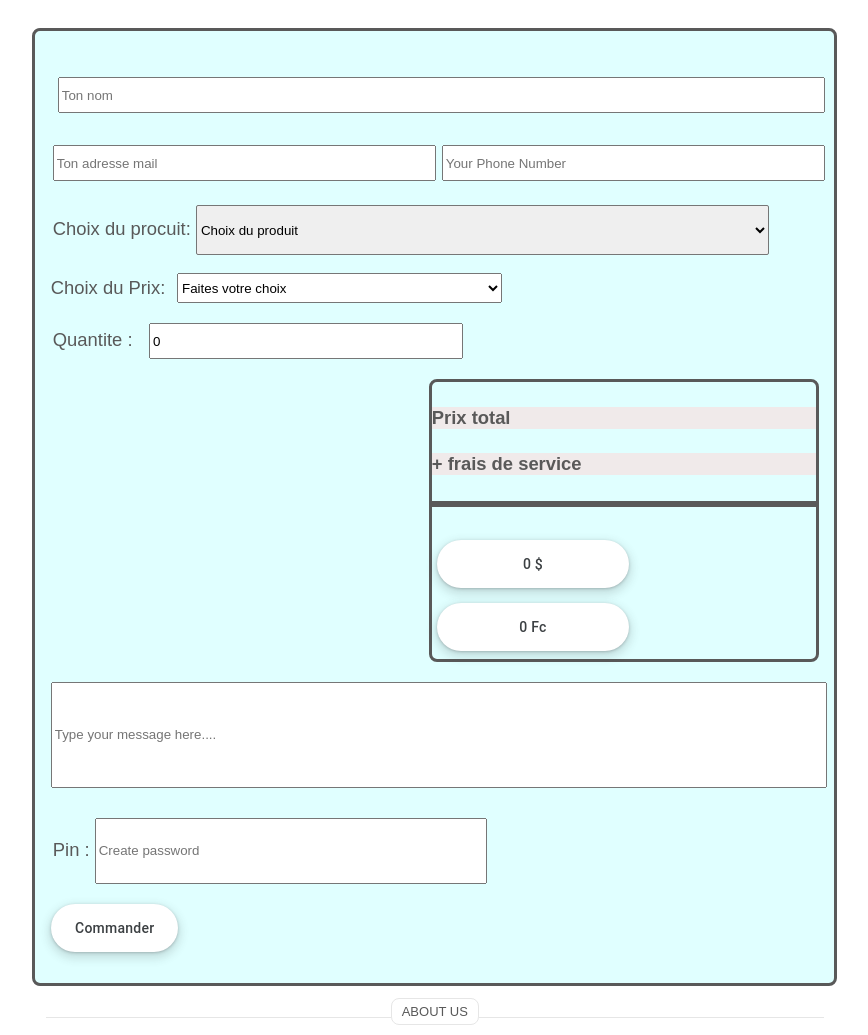
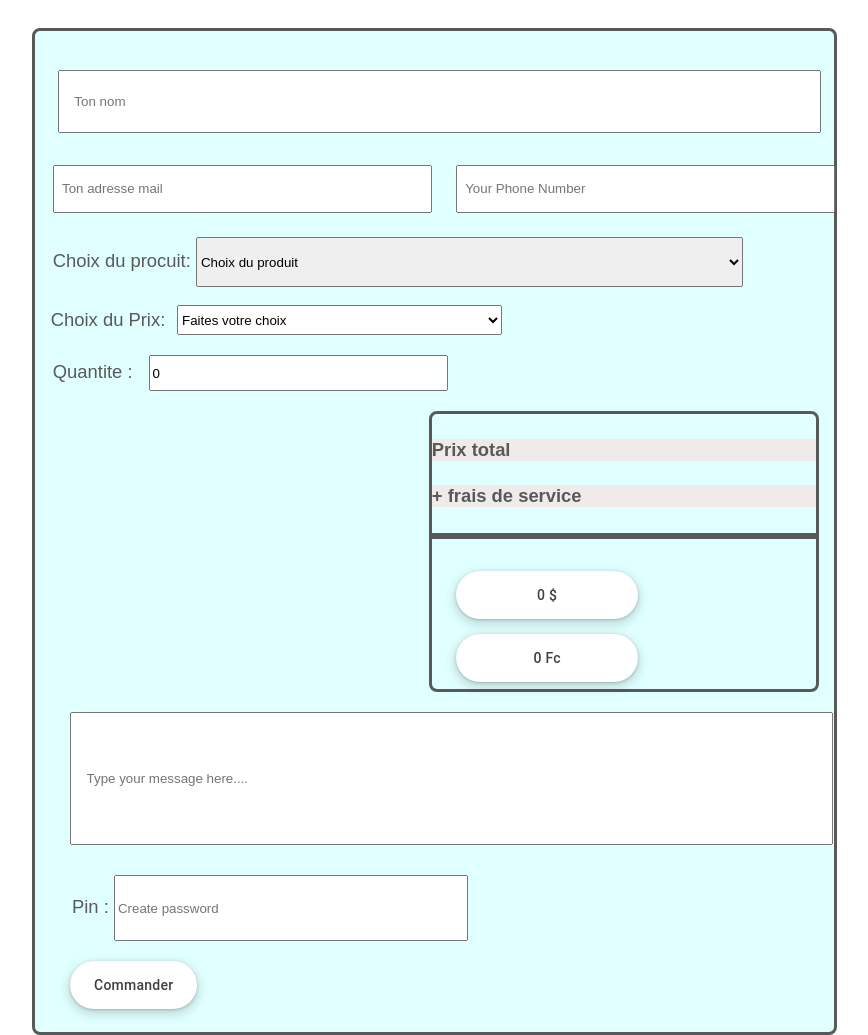
Before and after one commit to Joki004/bsb.github.io, a website: page index.html in a window 1280 px wide. Shown: the part 2280-3315 px from the top of the page, without its empty margins (218-1086 px from the left). Drawn offline with nearby package versions, Linux system fonts and the light colour scheme.

```diff
--- a/styles.css
+++ b/styles.css
@@ -503,7 +503,7 @@
   justify-content:space-between;
   align-items: center;
   border-radius: 8px;
-  padding: 2%;
+  padding: 1%;
   width: 100%;
   height: 100%;
 align-self: center;
@@ -550,8 +550,10 @@
 #UserLastName, #Name,#Email, #Phone{
   width: 100%;
   height: 30px;
+  padding: 2%;
+}
 
-}
+
 
 .nom_t{
   width: 100%;
@@ -569,7 +571,7 @@
   height: 100%;
   padding: 8px;
   margin: 8px;
-  gap: 10px;
+  gap: 5%;
 }
 
 .order_t{
@@ -1014,6 +1016,7 @@
   width: 100%;
   height: 100px;
   margin-bottom: 20px;
+  padding: 2%;
 }
 
 .pass{
@@ -1022,7 +1025,7 @@
 }
 
 fieldset{
-  width: 100%;
+  width: 95%;
   height: 100%;
   padding: 0;
   border: none;
```
